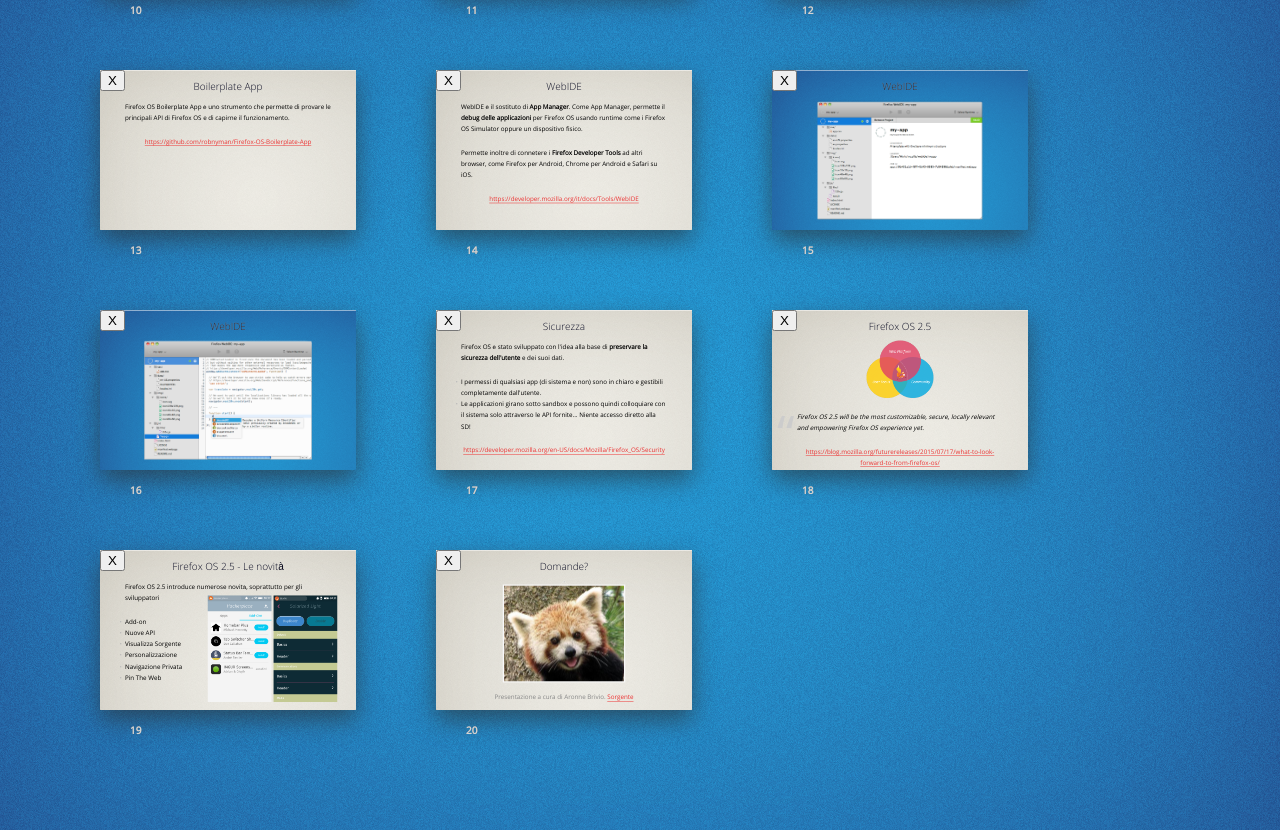
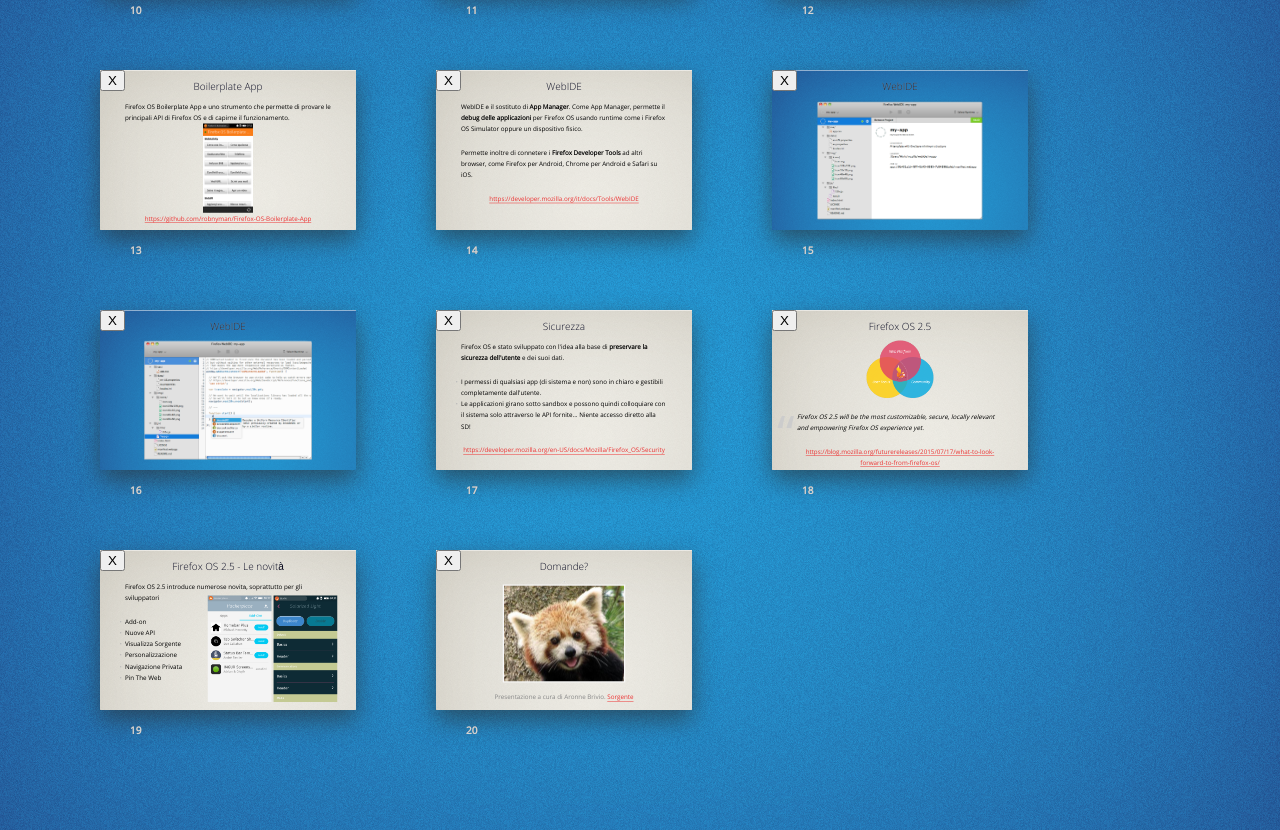
Before and after one commit to FirefoxMilano/FirefoxOS-Lab, a plain HTML site: page index.html in a window 1280 px wide. Shown: the part 1140-1970 px from the top of the page. Drawn offline with Linux system fonts and the light colour scheme.

Commit message:
Added Boilerplate img

```diff
--- a/index.html
+++ b/index.html
@@ -122,6 +122,7 @@
 	<section class="slide"><div>
 		<h2 class="center">Boilerplate App</h2>
 		<p>Firefox OS Boilerplate App è uno strumento che permette di provare le principali API di Firefox OS e di capirne il funzionamento.</p>
+		<img src="pictures/boilerplate.png" class="myimg minimg">
 		<p class="note center"><a href="https://github.com/robnyman/Firefox-OS-Boilerplate-App">https://github.com/robnyman/Firefox-OS-Boilerplate-App</a></p>
 	</div></section>
 
```
Also changed, not shown: pictures/boilerplate.png (added).
